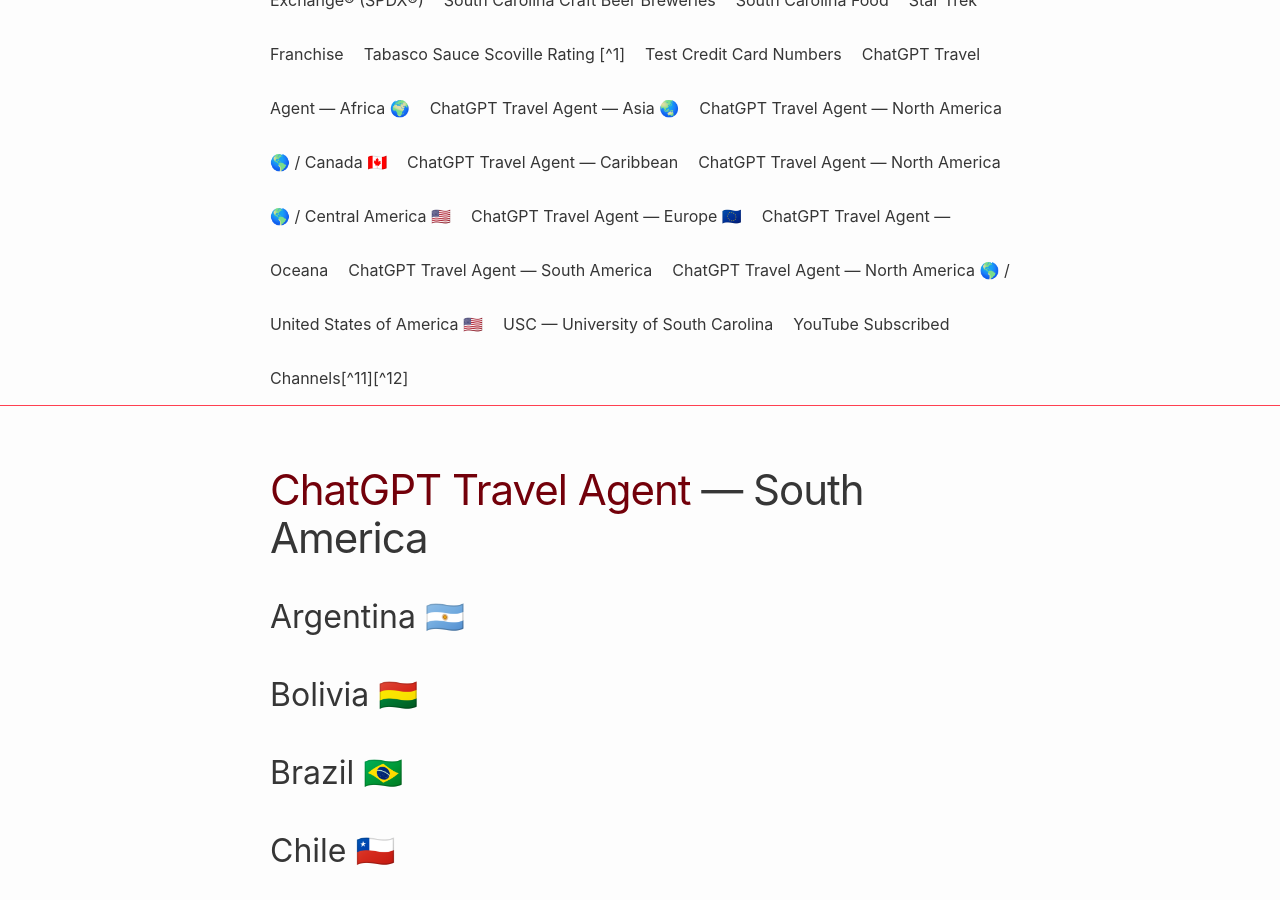
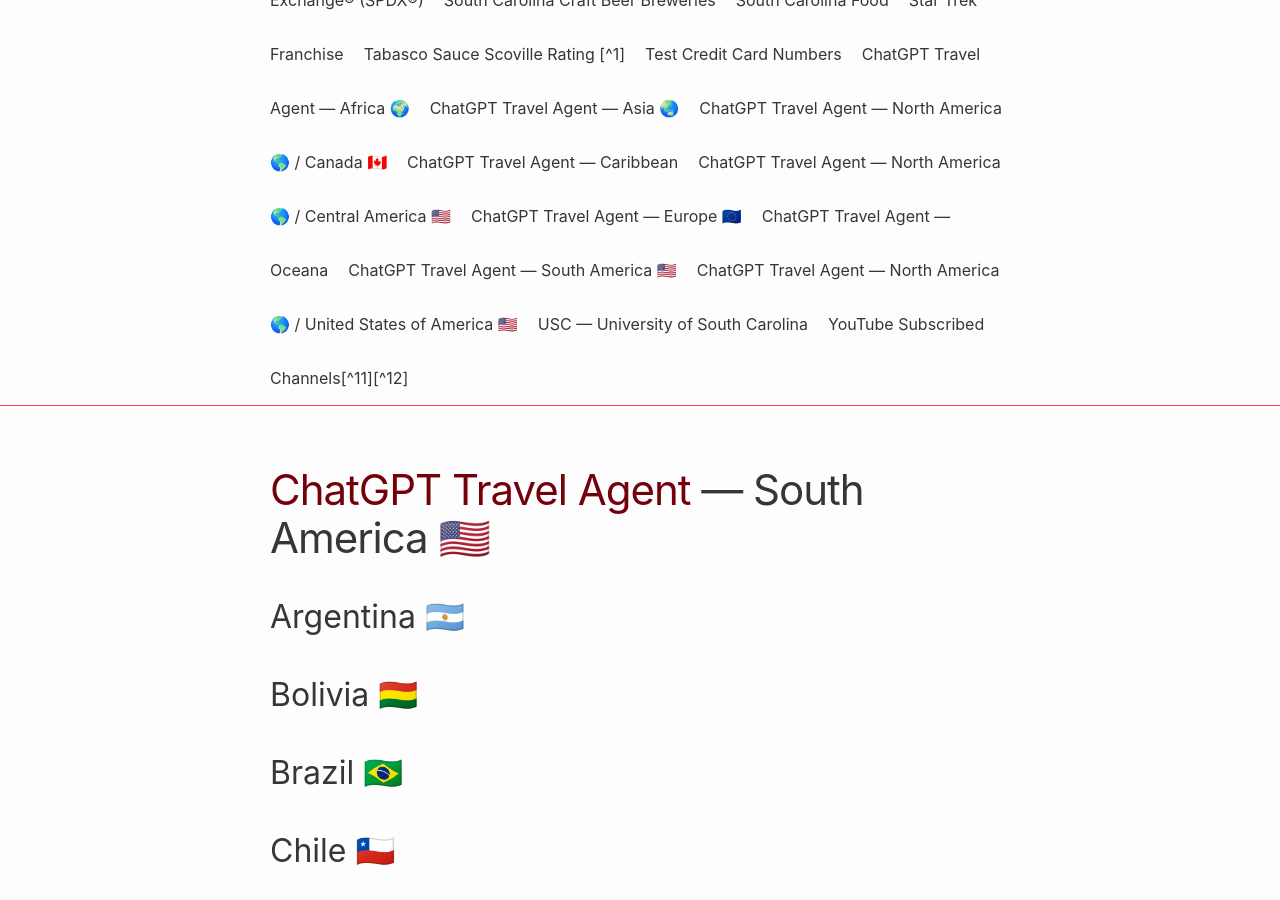
Before and after one commit to RalphHightower/RalphHightower, a Jekyll site: the page built from TravelAgentChatGPT/TravelAgentSouthAmericaChatGPT.md, in a window 1280 px wide and 900 px high, scrolled down 788 px. Built offline with Jekyll 4.4.1, drawn with Linux system fonts in a browser that asks for light colours; our own code applies the rules of GitHub Pages for plain Markdown files.

```diff
--- a/TravelAgentChatGPT/TravelAgentSouthAmericaChatGPT.md
+++ b/TravelAgentChatGPT/TravelAgentSouthAmericaChatGPT.md
@@ -1,4 +1,4 @@
-# [ChatGPT Travel Agent](https://chat.openai.com/) — South America
+# [ChatGPT Travel Agent](https://chat.openai.com/) — South America 🇺🇸
 ## Argentina 🇦🇷
 ## Bolivia 🇧🇴
 ## Brazil 🇧🇷
```
